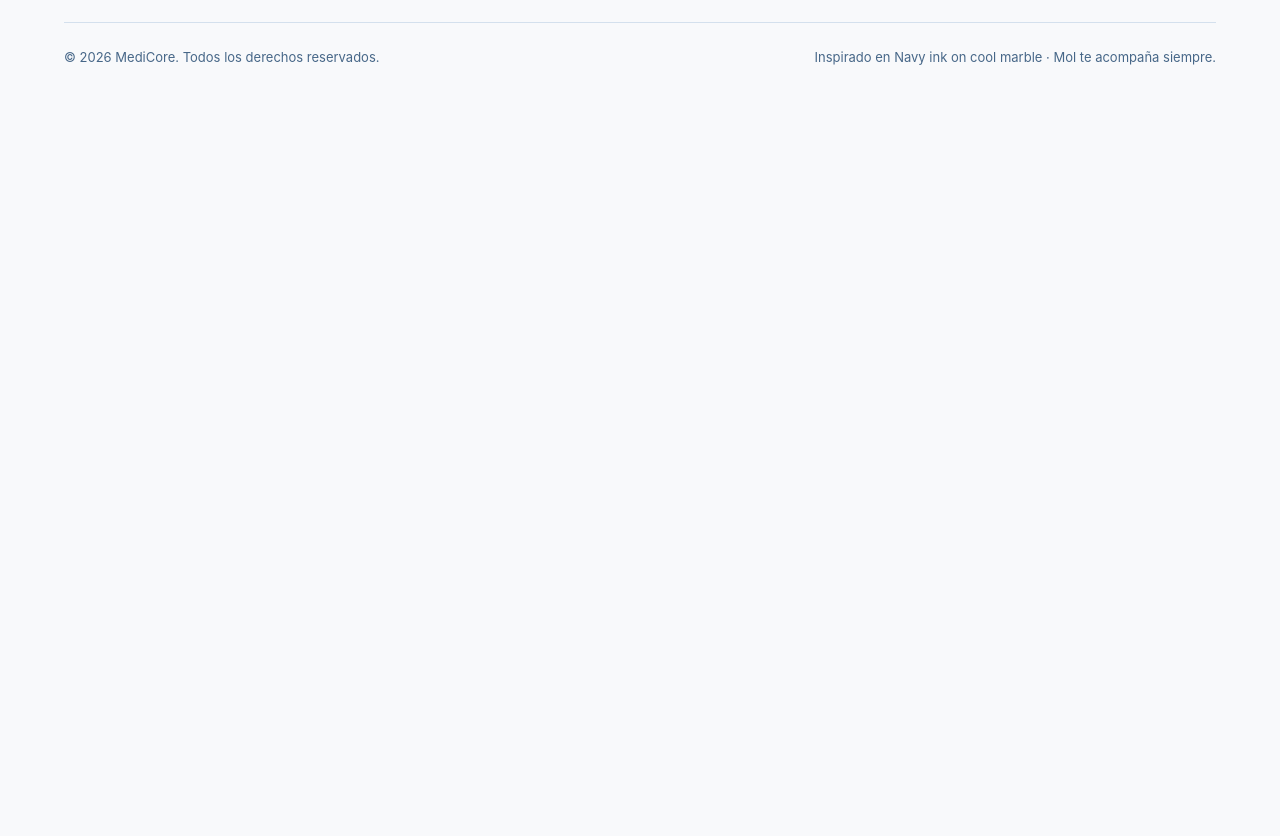
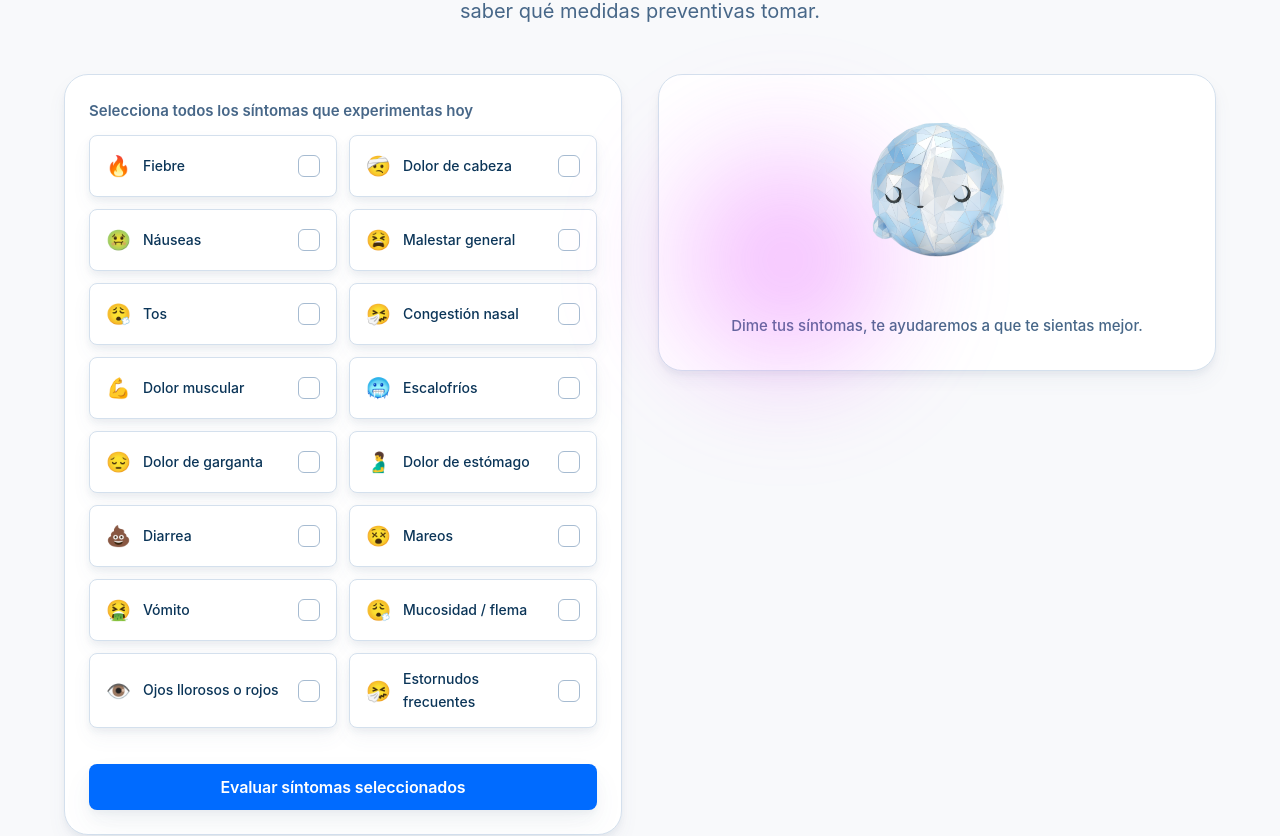
Before and after one commit to jsantiagodaza/MediCore-2.1010-, a React app in the folder frontend/: page /mal in a window 1280 px wide. Shown: the part 349-1185 px from the top of the page. Before the commit the page ends 800 px from the top, so only its background shows below. Built offline with nearby package versions, Linux system fonts and the light colour scheme; the HTML template or start-up script is replaced by a standard one.

Commit message:
feat: migrar evaluador de sontomas a react

```diff
--- a/frontend/src/App.jsx
+++ b/frontend/src/App.jsx
@@ -3,6 +3,7 @@ import { BrowserRouter, Routes, Route } from 'react-router-dom';
 import Header from './components/Header';
 import Footer from './components/Footer';
 import Home from './pages/Home';
+import MeSientoMal from './pages/MeSientoMal';
 import Medicamentos from './pages/Medicamentos';
 import Login from './pages/Login'; // <-- Importar
 import './index.css';
@@ -16,6 +17,7 @@ function App() {
           <Route path="/" element={<Home />} />
           <Route path="/medicamentos" element={<Medicamentos />} />
           <Route path="/login" element={<Login />} /> {/* <-- Nueva ruta */}
+          <Route path="/mal" element={<MeSientoMal />} />
         </Routes>
       </main>
       <Footer />
--- /dev/null
+++ b/frontend/src/data/symptoms.js
@@ -0,0 +1,15 @@
+export const SYMPTOMS = [
+  {e:'🔥',n:'Fiebre'},{e:'🤕',n:'Dolor de cabeza'},{e:'🤢',n:'Náuseas'},{e:'😫',n:'Malestar general'},
+  {e:'😮‍💨',n:'Tos'},{e:'🤧',n:'Congestión nasal'},{e:'💪',n:'Dolor muscular'},{e:'🥶',n:'Escalofríos'},
+  {e:'😔',n:'Dolor de garganta'},{e:'🫃',n:'Dolor de estómago'},{e:'💩',n:'Diarrea'},{e:'😵',n:'Mareos'},
+  {e:'🤮',n:'Vómito'},{e:'😮‍💨',n:'Mucosidad / flema'},{e:'👁️',n:'Ojos llorosos o rojos'},{e:'🤧',n:'Estornudos frecuentes'}
+];
+export const DIAGNOSES = [
+ {cond:['Fiebre','Tos','Congestión nasal','Malestar general','Dolor muscular','Escalofríos'],dx:'Gripe (influenza)',pct:89,sev:'leve',color:'leve',rec_med:['Acetaminofén','Ibuprofeno'],rec_casa:['Reposo','Hidratación','Vapor de agua'],warn:'Si la fiebre supera 39°C o no cede en 3 días, consulta a un médico.',dico:'Parece una gripe común. Con reposo y buena hidratación deberías mejorar en unos días.'},
+  {cond:['Tos','Congestión nasal','Dolor de garganta','Mucosidad / flema'],dx:'Resfriado común',pct:85,sev:'leve',color:'leve',rec_med:['Ambroxol','Solución salina','Vitamina C'],rec_casa:['Reposo','Agua caliente con miel','Vaporización'],warn:'Si persiste más de 10 días o aparece fiebre alta, consulta al médico.',dico:'Parece un resfriado de los de siempre. Agua, descanso y paciencia.'},
+  {cond:['Dolor de estómago','Náuseas','Diarrea','Vómito'],dx:'Gastroenteritis aguda',pct:82,sev:'moderado',color:'mod',rec_med:['Suero oral (SRO)','Loperamida','Metoclopramida'],rec_casa:['Suero oral','Dieta blanda','Reposo digestivo'],warn:'Si hay sangre en heces, fiebre alta o deshidratación severa, acude a urgencias.',dico:'Lo más importante es no deshidratarte — toma suero oral a sorbitos frecuentes.'},
+  {cond:['Fiebre','Dolor de garganta','Malestar general'],dx:'Amigdalitis / faringitis',pct:78,sev:'moderado',color:'mod',rec_med:['Acetaminofén','Ibuprofeno'],rec_casa:['Gárgaras con agua salada','Reposo vocal','Líquidos tibios'],warn:'Si aparecen manchas blancas o el dolor es muy intenso, el médico debe evaluar si necesitas antibiótico.',dico:'La garganta está inflamada. No siempre necesita antibiótico — eso lo decide el médico.'},
+  {cond:['Ojos llorosos o rojos','Estornudos frecuentes','Congestión nasal'],dx:'Alergia / rinitis alérgica',pct:88,sev:'leve',color:'leve',rec_med:['Loratadina','Cetirizina','Solución salina'],rec_casa:['Evitar el alérgeno','Lavar la nariz','Ventilar el hogar'],warn:'Si los síntomas son muy intensos o hay dificultad para respirar, consulta al médico.',dico:'Claramente una reacción alérgica. Un antihistamínico como loratadina debería ayudarte bastante.'},
+  {cond:['Mareos','Náuseas','Dolor de cabeza'],dx:'Cefalea tensional / migraña',pct:72,sev:'moderado',color:'mod',rec_med:['Ibuprofeno','Naproxeno','Acetaminofén'],rec_casa:['Descanso en cuarto oscuro','Compresas frías','Evitar ruido y luz'],warn:'Si el dolor de cabeza es muy súbito e intenso, ve a urgencias de inmediato.',dico:'El dolor de cabeza es molesto pero generalmente manejable. Descanso y analgésico.'},
+  {cond:['Fiebre','Dolor de cabeza','Dolor muscular','Escalofríos','Malestar general'],dx:'Síndrome febril — posible infección',pct:80,sev:'grave',color:'grave',rec_med:['Acetaminofén'],rec_casa:['Reposo','Hidratación abundante'],warn:'Este cuadro requiere evaluación médica pronto. No te automediques más allá del control de fiebre.',dico:'Este cuadro me preocupa. Control de fiebre con acetaminofén está bien, pero necesitas que un médico te evalúe hoy.'},
+];
--- /dev/null
+++ b/frontend/src/pages/MeSientoMal.jsx
@@ -0,0 +1,147 @@
+// frontend/src/pages/MeSientoMal.jsx
+import { useState } from 'react';
+import { SYMPTOMS, DIAGNOSES } from '../data/symptoms';
+
+// Imágenes de Mol según el estado
+const MOL_IMAGES = {
+  normal: '/assets/mol.png',
+  leve: '/assets/mol-verde.png',
+  mod: '/assets/mol-amarillo.png',
+  grave: '/assets/mol-rojo.png'
+};
+
+export default function MeSientoMal() {
+  const [seleccionados, setSeleccionados] = useState([]);
+  const [resultado, setResultado] = useState(null);
+  const [molMsg, setMolMsg] = useState('Dime tus síntomas, te ayudaremos a que te sientas mejor.');
+  const [molImg, setMolImg] = useState(MOL_IMAGES.normal);
+
+  const toggleSintoma = (nombre) => {
+    setSeleccionados(prev =>
+      prev.includes(nombre)
+        ? prev.filter(s => s !== nombre)
+        : [...prev, nombre]
+    );
+    setResultado(null); // Limpiar resultado previo al cambiar síntomas
+  };
+
+  const evaluarSintomas = () => {
+    if (seleccionados.length === 0) {
+      setMolMsg('¡Selecciona al menos un síntoma para que pueda orientarte!');
+      return;
+    }
+
+    let bestMatch = null;
+    let bestScore = 0;
+
+    // Lógica de coincidencia (traída de tu app.js)
+    DIAGNOSES.forEach((diag) => {
+      const coincidencias = diag.cond.filter(c => seleccionados.includes(c)).length;
+      const score = coincidencias / diag.cond.length;
+      if (score > bestScore) {
+        bestScore = score;
+        bestMatch = diag;
+      }
+    });
+
+    if (!bestMatch || bestScore < 0.25) {
+      setResultado({ tipo: 'mod', dx: 'Síntomas poco específicos', pct: 0, meta: 'No se identifica un cuadro concluyente. Si los malestares persisten, consulta a un médico.', rec: [], warn: '' });
+      setMolMsg('Necesito más información para orientarte de forma más precisa.');
+      setMolImg(MOL_IMAGES.mod);
+      return;
+    }
+
+    const pct = Math.min(Math.round(bestScore * 100 * (0.85 + Math.random() * 0.15)), bestMatch.pct);
+
+    setResultado({
+      tipo: bestMatch.color,
+      dx: bestMatch.dx,
+      pct: pct,
+      meta: `Coincidencia con tus síntomas actuales — parece tratarse de un cuadro ${bestMatch.sev}.`,
+      rec_med: bestMatch.rec_med,
+      rec_casa: bestMatch.rec_casa,
+      warn: bestMatch.warn
+    });
+
+    setMolMsg(bestMatch.dico);
+    setMolImg(MOL_IMAGES[bestMatch.color] || MOL_IMAGES.normal);
+  };
+
+  return (
+    <section className="screen on" id="s-mal" style={{ paddingTop: '120px' }}>
+      <div className="wrap">
+        <div className="section-header">
+          <span className="kicker"><span className="kicker-dot"></span> Orientación de Síntomas</span>
+          <h2>Me siento mal</h2>
+          <p className="lead">Indica tus síntomas para recibir un análisis de orientación clínica y saber qué medidas preventivas tomar.</p>
+        </div>
+
+        <div className="two">
+          <div>
+            <div className="card" style={{ padding: '24px', marginBottom: '20px' }}>
+              <p className="sub">Selecciona todos los síntomas que experimentas hoy</p>
+              <div className="sym-list">
+                {SYMPTOMS.map((s, idx) => (
+                  <button
+                    key={idx}
+                    className={`sym ${seleccionados.includes(s.n) ? 'sel' : ''}`}
+                    onClick={() => toggleSintoma(s.n)}
+                  >
+                    <span className="ic">{s.e}</span>
+                    <span className="sym-name">{s.n}</span>
+                    <span className="ck">{seleccionados.includes(s.n) ? '✓' : ''}</span>
+                  </button>
+                ))}
+              </div>
+              <button className="btn btn-primary full" onClick={evaluarSintomas}>
+                Evaluar síntomas seleccionados
+              </button>
+            </div>
+          </div>
+
+          <div className="showcase-container">
+            <div className="blob blob-magenta"></div>
+            <div className="card center" style={{ marginBottom: '20px' }}>
+              <img src={molImg} alt="Mol" className="mol-sm float" />
+              <p style={{ color: 'var(--color-slate-gray)', fontSize: '15px', marginTop: '12px', fontWeight: '500' }}>
+                {molMsg}
+              </p>
+            </div>
+
+            {resultado && (
+              <div className={`res ${resultado.tipo}`}>
+                <div className="res-head">
+                  <h4>{resultado.dx}</h4>
+                  {resultado.pct > 0 && (
+                    <span className={`tag ${resultado.tipo === 'leve' ? 'cat-gast' : resultado.tipo === 'mod' ? 'cat-vita' : 'cat-analg'}`}>
+                      {resultado.pct}% coincidencia
+                    </span>
+                  )}
+                </div>
+                <p className="meta">{resultado.meta}</p>
+
+                {resultado.pct > 0 && (
+                  <>
+                    <div className="bar"><i style={{ width: `${resultado.pct}%` }}></i></div>
+                    <small>⚠️ Esto es una guía de orientación preventiva, no un diagnóstico definitivo.</small>
+                  </>
+                )}
+              </div>
+            )}
+
+            {resultado && resultado.rec_med && (
+              <div className="res" style={{ borderLeft: '5px solid var(--color-signal-blue)' }}>
+                <h4 style={{ fontSize: '18px', marginBottom: '8px' }}>Recomendaciones sugeridas</h4>
+                <div className="chips">
+                  {resultado.rec_med.map((r, i) => <span key={i} className="chip">💊 {r}</span>)}
+                  {resultado.rec_casa.map((r, i) => <span key={i} className="chip">✅ {r}</span>)}
+                </div>
+                <div className="warn"><strong>Advertencia:</strong> {resultado.warn}</div>
+              </div>
+            )}
+          </div>
+        </div>
+      </div>
+    </section>
+  );
+}
```
